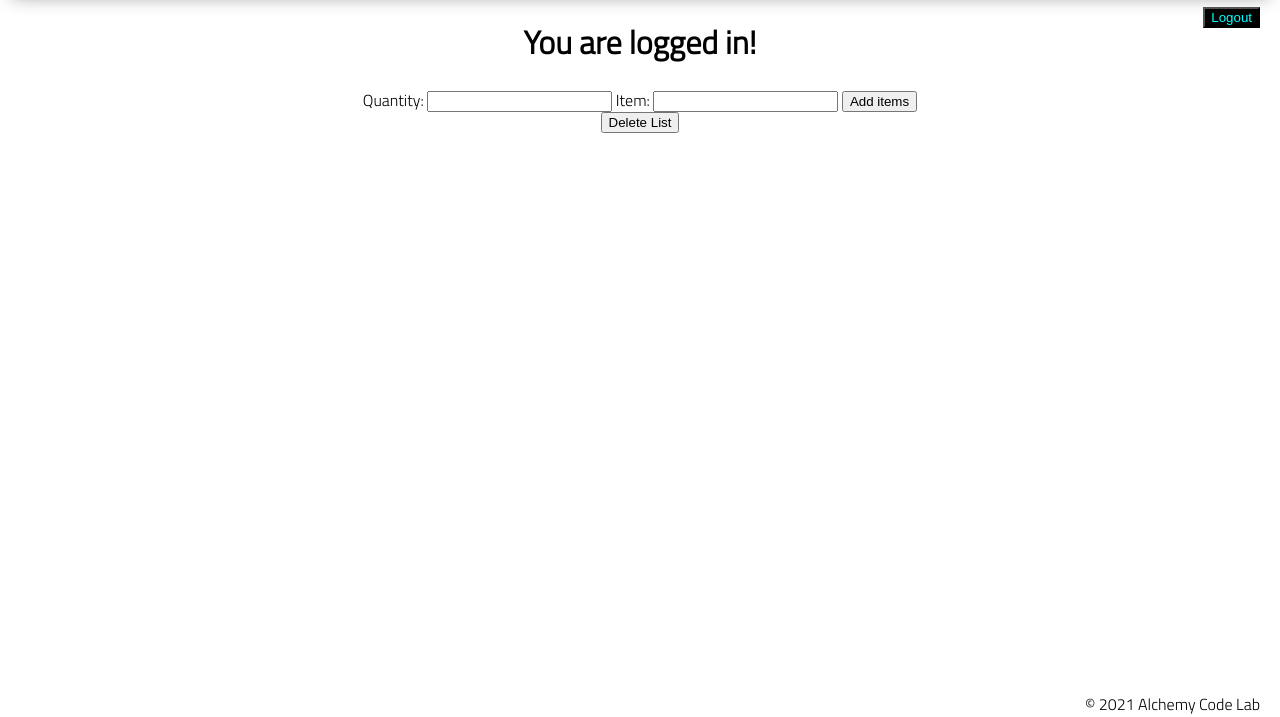
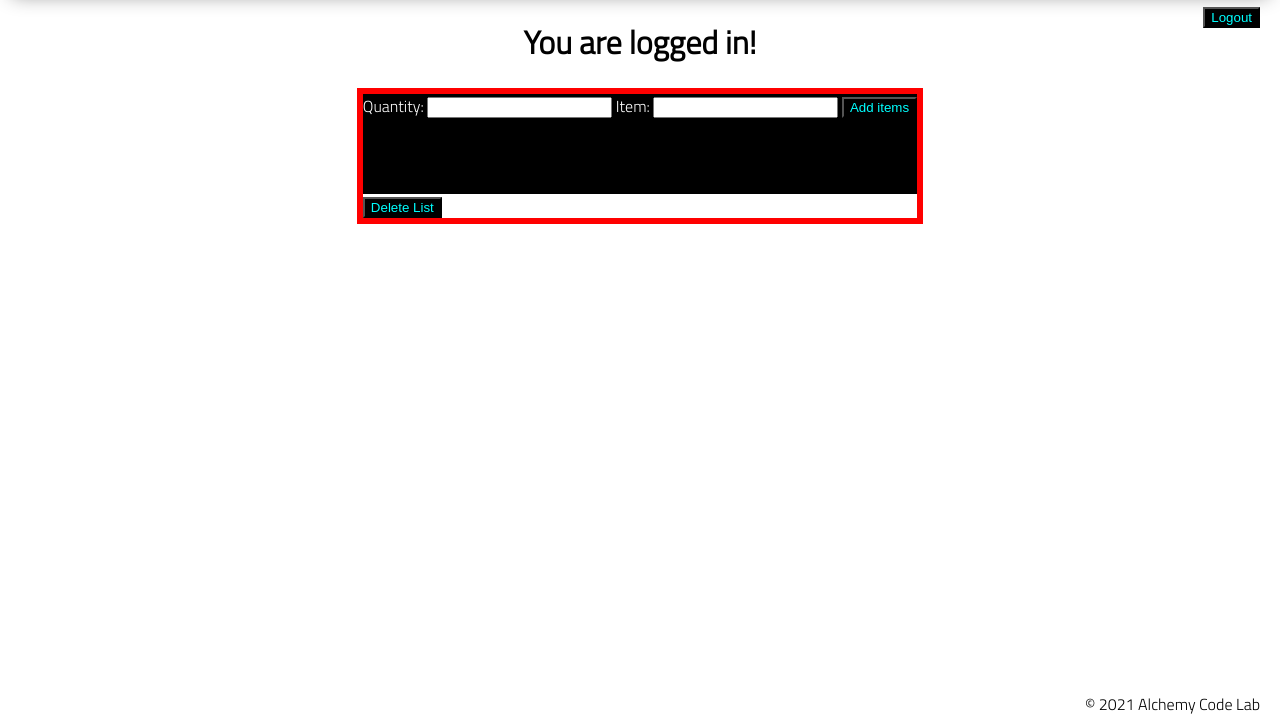
Before and after one commit to PCN23/grocery-listsupabase, a plain HTML site: page create/index.html in a window 1280 px wide. Shown: the part 83-800 px from the top of the page. Drawn offline with nearby package versions, Linux system fonts and the light colour scheme.

Commit message:
not done all the way with color

```diff
--- a/create/create.css
+++ b/create/create.css
@@ -7,3 +7,33 @@
     background-color: black;
     color: aqua;
 }
+
+.tiendas {
+    border: 6px solid red;
+}
+
+.delete {
+    background-color: black;
+    color:aqua;
+    align-items: center;
+
+}
+
+#submit {
+    background-color: black;
+    color:aqua;
+}
+
+#food-form {
+    background-color: black;
+    height: 100px;
+    align-items: center;
+    color:white
+}
+
+#list {
+    background-color: black;
+    height: 100px;
+    align-items: center;
+    color:white
+}
--- a/create/index.html
+++ b/create/index.html
@@ -24,6 +24,7 @@
     <!-- <a href="./list.js">Create List</a> -->
     <main>
         <h1>You are logged in!</h1>
+        <div class="tiendas">
         <form id="food-form">
             <label>
                 Quantity:
@@ -39,6 +40,7 @@
 
 
         <button class="delete">Delete List</button>
+    </div>
     </main>
     <footer>
         <div class="copy gutter-right">&copy; 2021 Alchemy Code Lab</div>
```
Also changed, not shown: assets/tienda.jpg (added).
